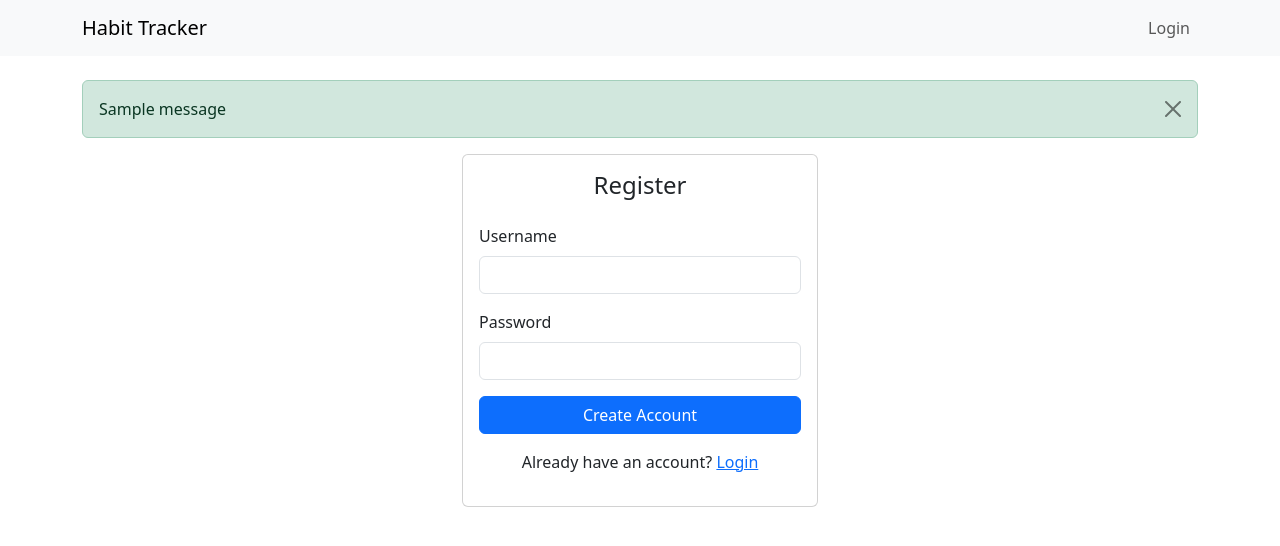
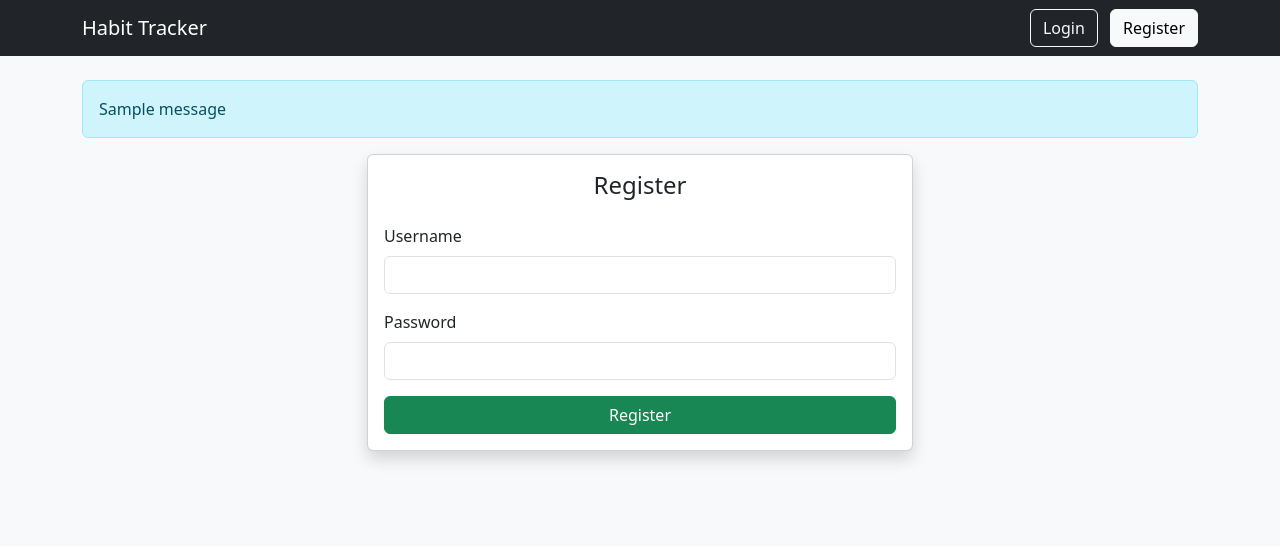
Before and after one commit to wnzid/DayByDay, a Flask app: page /register in a window 1280 px wide. Shown: the top 546 px of the page. Run offline with Flask 3, Linux system fonts and the light colour scheme; tables that the repository leaves empty hold one stand-in row (values such as "Sample post"); one stand-in notice (Sample message) is shown.

Commit message:
base design

```diff
--- a/templates/base.html
+++ b/templates/base.html
@@ -2,39 +2,40 @@
 <html lang="en">
   <head>
     <meta charset="utf-8">
-    <title>{% block title %}Habit Tracker{% endblock %}</title>
-    <link rel="stylesheet" href="{{ url_for('static', filename='style.css') }}">
-    <link href="https://cdn.jsdelivr.net/npm/bootstrap@5.3.1/dist/css/bootstrap.min.css" rel="stylesheet" integrity="sha384-9ndCyUa1z3p0yWN0K+HMDdYEMuM2PLwHmvN0m0YyRr24sldfJ+8eqZ1Q6Xo+ro9+" crossorigin="anonymous">
+    <title>Habit Tracker</title>
+    <meta name="viewport" content="width=device-width, initial-scale=1">
+    <!-- Bootstrap 5 CDN -->
+    <link href="https://cdn.jsdelivr.net/npm/bootstrap@5.3.0/dist/css/bootstrap.min.css" rel="stylesheet">
   </head>
-<body>
-<nav class="navbar navbar-expand-lg navbar-light bg-light mb-4">
+  <body class="bg-light">
+
+    <!-- Navbar -->
+    <nav class="navbar navbar-expand-lg navbar-dark bg-dark">
       <div class="container">
-    <a class="navbar-brand" href="{{ url_for('index') }}">Habit Tracker</a>
-    <div class="collapse navbar-collapse">
-      <ul class="navbar-nav ms-auto">
+        <a class="navbar-brand" href="/">Habit Tracker</a>
+        <div>
           {% if session.get('user_id') %}
-          <li class="nav-item"><a class="nav-link" href="{{ url_for('manage_habits') }}">Habits</a></li>
-          <li class="nav-item"><a class="nav-link" href="{{ url_for('logout') }}">Logout</a></li>
+            <a href="/habits" class="btn btn-outline-light me-2">Manage Habits</a>
+            <a href="/logout" class="btn btn-outline-light">Logout</a>
           {% else %}
-          <li class="nav-item"><a class="nav-link" href="{{ url_for('login') }}">Login</a></li>
+            <a href="/login" class="btn btn-outline-light me-2">Login</a>
+            <a href="/register" class="btn btn-light">Register</a>
           {% endif %}
-      </ul>
         </div>
       </div>
     </nav>
-<div class="container">
-  {% with messages = get_flashed_messages(with_categories=True) %}
+
+    <div class="container py-4">
+      <!-- Flash messages -->
+      {% with messages = get_flashed_messages() %}
         {% if messages %}
-    {% for category, message in messages %}
-      <div class="alert alert-{{ category }} alert-dismissible fade show" role="alert">
-        {{ message }}
-        <button type="button" class="btn-close" data-bs-dismiss="alert" aria-label="Close"></button>
-      </div>
-    {% endfor %}
+          <div class="alert alert-info">{{ messages[0] }}</div>
         {% endif %}
       {% endwith %}
+
       {% block content %}{% endblock %}
     </div>
-<script src="https://cdn.jsdelivr.net/npm/bootstrap@5.3.1/dist/js/bootstrap.bundle.min.js"></script>
+
+    <script src="https://cdn.jsdelivr.net/npm/bootstrap@5.3.0/dist/js/bootstrap.bundle.min.js"></script>
   </body>
 </html>
--- a/templates/register.html
+++ b/templates/register.html
@@ -1,23 +1,21 @@
-{% extends 'base.html' %}
-{% block title %}Register{% endblock %}
+{% extends "base.html" %}
 {% block content %}
 <div class="row justify-content-center">
-  <div class="col-md-6 col-lg-4">
-    <div class="card">
+  <div class="col-md-6">
+    <div class="card shadow">
       <div class="card-body">
-        <h1 class="h4 mb-4 text-center">Register</h1>
-        <form method="post">
+        <h4 class="card-title mb-4 text-center">Register</h4>
+        <form method="POST">
           <div class="mb-3">
-            <label class="form-label">Username</label>
-            <input type="text" name="username" class="form-control" required>
+            <label for="username" class="form-label">Username</label>
+            <input type="text" class="form-control" name="username" required>
           </div>
           <div class="mb-3">
-            <label class="form-label">Password</label>
-            <input type="password" name="password" class="form-control" required>
+            <label for="password" class="form-label">Password</label>
+            <input type="password" class="form-control" name="password" required>
           </div>
-          <button type="submit" class="btn btn-primary w-100">Create Account</button>
+          <button type="submit" class="btn btn-success w-100">Register</button>
         </form>
-        <p class="mt-3 text-center">Already have an account? <a href="{{ url_for('login') }}">Login</a></p>
       </div>
     </div>
   </div>
```
Also changed, not shown: templates/login.html (+9 -11 lines). Lines whose indentation alone changed are shown as unchanged.
